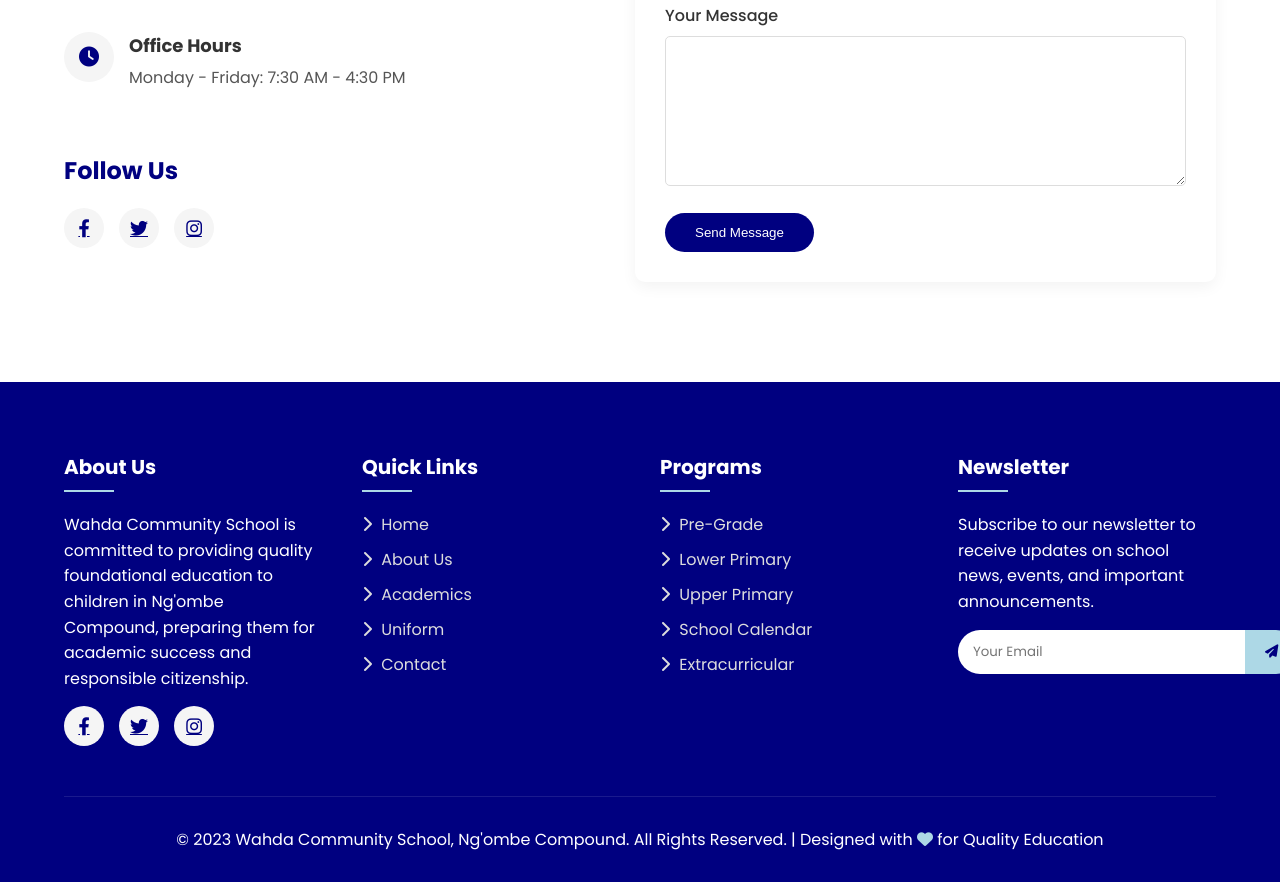
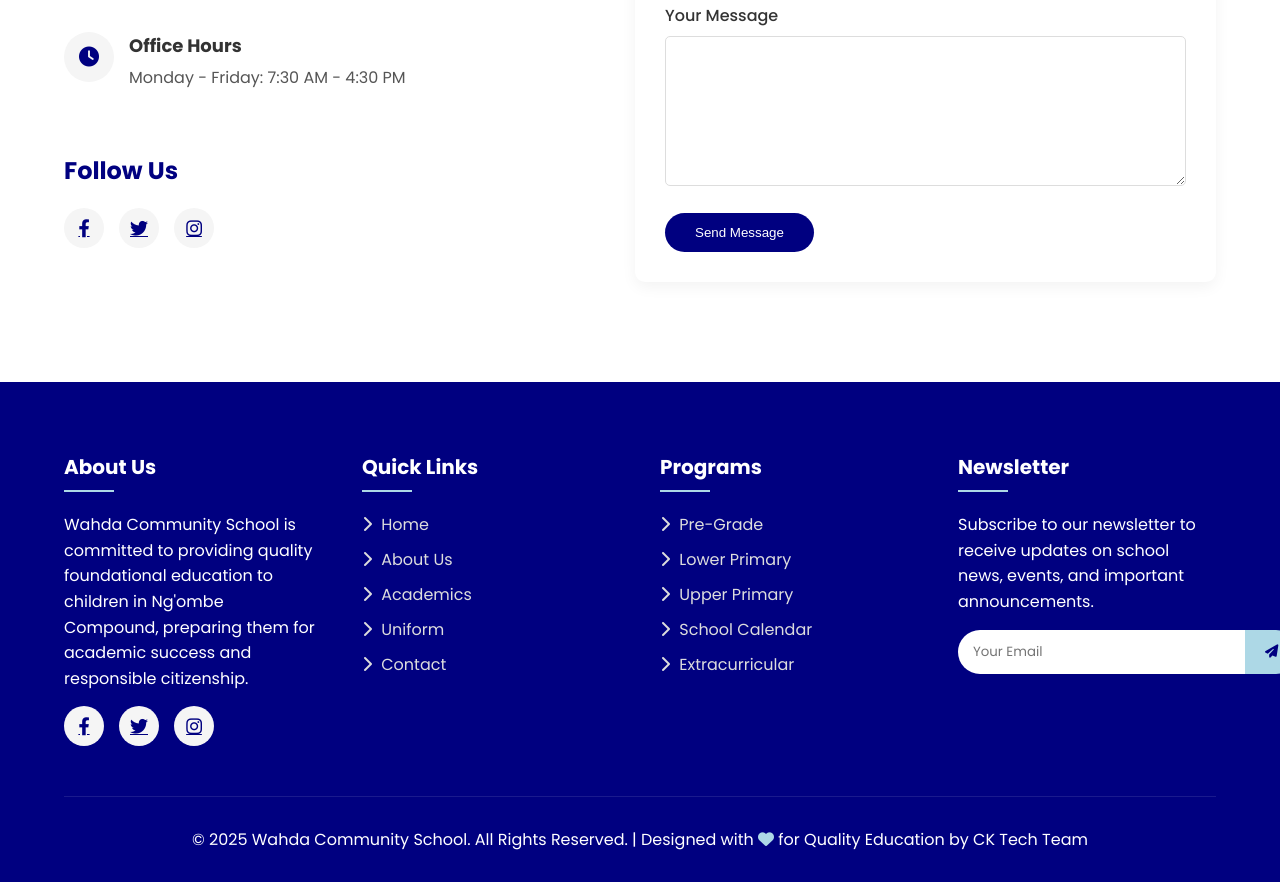
Before and after one commit to Ckwebsitedevelopers/WAHDA-community-school, a plain HTML site: page index.html in a window 1280 px wide. Shown: the part 6152-7034 px from the top of the page. Drawn offline with Linux system fonts and the light colour scheme.

Commit message:
Update index.html

```diff
--- a/index.html
+++ b/index.html
@@ -1442,7 +1442,7 @@
         </div>
 
         <div class="footer-bottom">
-            <p>&copy; 2023 Wahda Community School, Ng'ombe Compound. All Rights Reserved. | Designed with <i class="fas fa-heart" style="color: var(--uniform-blue);"></i> for Quality Education</p>
+            <p>&copy; 2025 Wahda Community School. All Rights Reserved. | Designed with <i class="fas fa-heart" style="color: var(--uniform-blue);"></i> for Quality Education by CK Tech Team</p>
         </div>
     </footer>
 
```
